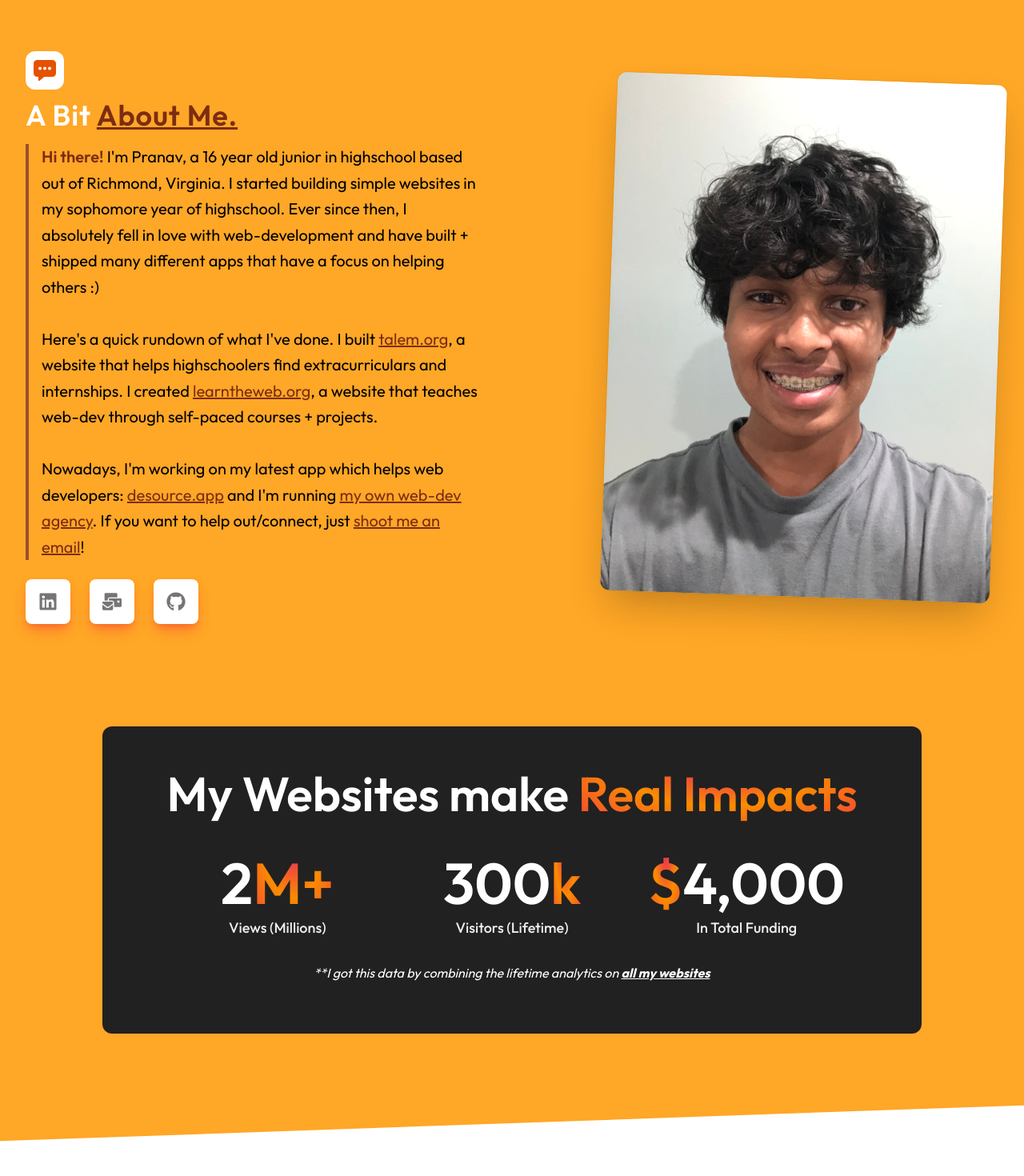
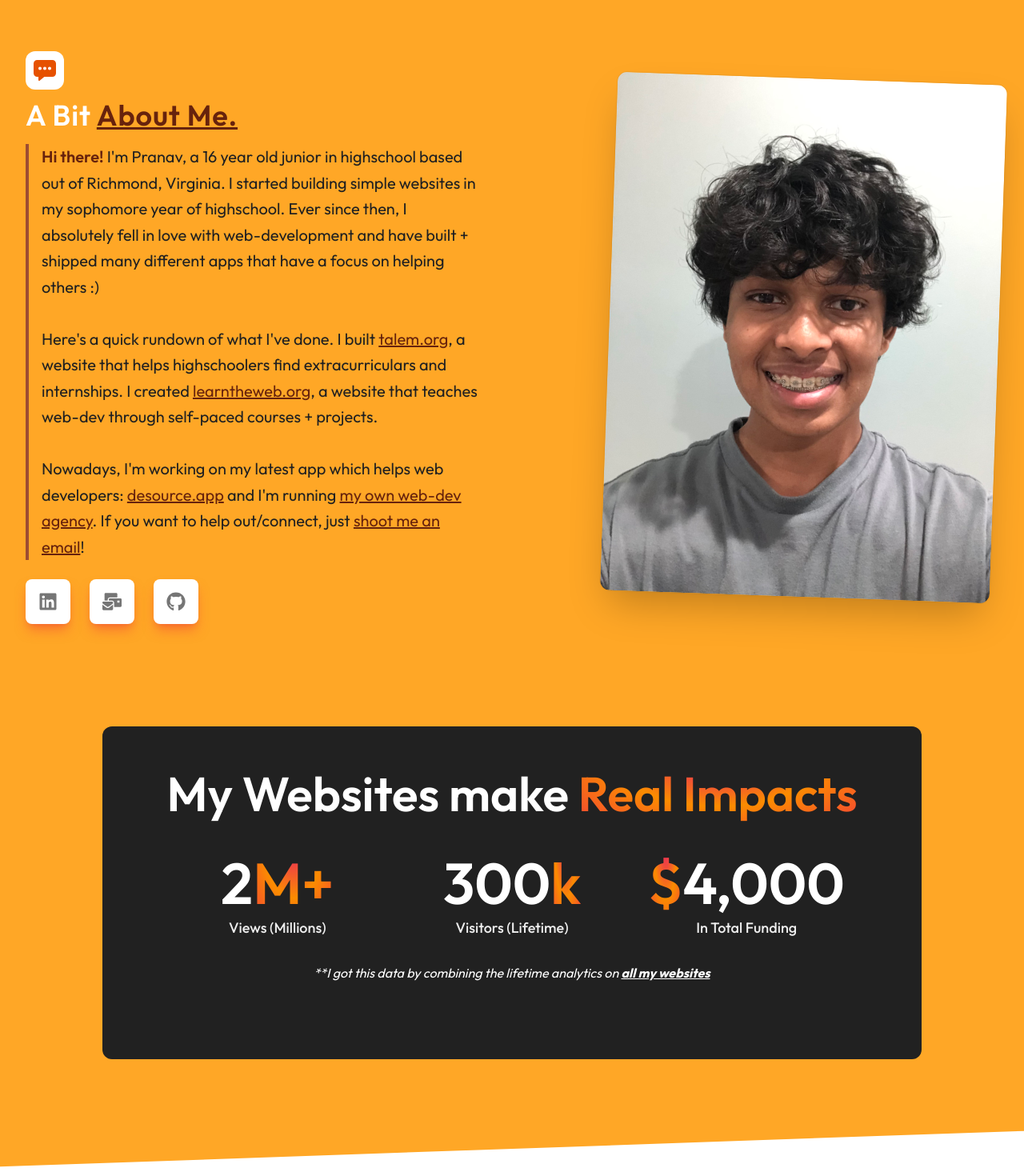
Before and after one commit to PkTheCoda/portfolio, a React (Vite) app: page / in a window 1280 px wide. Shown: the part 980-2450 px from the top of the page at 80% size. Built offline with nearby package versions, Linux system fonts and the light colour scheme.

Commit message:
ui changes + overflow mobile fix

```diff
--- a/src/Components/AboutSection.jsx
+++ b/src/Components/AboutSection.jsx
@@ -23,10 +23,10 @@ export default function AboutMe() {
 
                                 <div class="mt-3 font-outfit">
                                     <h2 class="text-4xl mb-1 font-semibold tracking-wide text-white">
-                                        A Bit <span className="text-[#7c2d12] underline">About Me.</span>
+                                        A Bit <span className="text-[#67230d] underline">About Me.</span>
                                     </h2>
-                                    <p className="px-4 text-black border-l-4 border-[#9d4d32] text-xl leading-relaxed font-outfit text-slate-900 my-4">
-                                      <span className="text-[#7c2d12] font-semibold">Hi there!</span>{' '}
+                                    <p className="px-4 text-gray-900 border-l-4 border-[#9d4d32] text-xl leading-relaxed font-outfit text-slate-900 my-4">
+                                      <span className="text-[#67230d] font-semibold">Hi there!</span>{' '}
                                         I'm Pranav, a 16 year old junior in highschool based out of Richmond, Virginia.
                                         I started building simple websites in my sophomore year of highschool.
                                         Ever since then, I absolutely fell in love with web-development and have built +
@@ -34,26 +34,26 @@ export default function AboutMe() {
                                       <br />
                                       <br />
                                       Here's a quick rundown of what I've done. I built{' '}
-                                      <a href="https://talem.org" target='_blank' className="underline text-[#7c2d12]">talem.org</a>,
+                                      <a href="https://talem.org" target='_blank' className="underline text-[#67230d]">talem.org</a>,
                                       a website that helps highschoolers find extracurriculars and internships. I created{' '}
-                                      <a href="https://learntheweb.org" target='_blank' className="underline text-[#7c2d12]">learntheweb.org</a>,
+                                      <a href="https://learntheweb.org" target='_blank' className="underline text-[#67230d]">learntheweb.org</a>,
                                       a website that teaches web-dev through self-paced courses + projects.
                                       <br />
                                       <br />
 
                                       Nowadays, I'm working on my latest app
                                       which helps web developers:{' '}
-                                      <a href="https://desource.app" target='_blank' className="underline text-[#7c2d12]">desource.app</a>{' '}
+                                      <a href="https://desource.app" target='_blank' className="underline text-[#67230d]">desource.app</a>{' '}
                                       and I'm running{' '}
-                                      <a href="https://thryvedesign.com" target='_blank' className="underline text-[#7c2d12]">my own web-dev agency</a>.
+                                      <a href="https://thryvedesign.com" target='_blank' className="underline text-[#67230d]">my own web-dev agency</a>.
                                       If you want to help out/connect, just{' '}
-                                      <a href="mailto:pranavkonjeti@gmail.com" target='_blank' className="underline text-[#7c2d12]">shoot me an email</a>!
+                                      <a href="mailto:pranavkonjeti@gmail.com" target='_blank' className="underline text-[#67230d]">shoot me an email</a>!
 
 
 
                                       {/* I love web development since it allows me to not only harness my creativity, but also
                                       because I'm able to make an impact in my local and global community. It really is awesome
-                                      because I can take anything that I imagine <span className="text-[#7c2d12] font-semibold">and turn
+                                      because I can take anything that I imagine <span className="text-[#67230d] font-semibold">and turn
                                       it into a reality.</span> */}
                                     </p>
 
@@ -81,7 +81,7 @@ export default function AboutMe() {
 
                     <div className="md:mt-16 mb-[7rem] font-outfit w-full px-4 xl:px-0 flex items-center justify-center relative flex-col">
 
-                        <div class="pt-12 sm:pt-16 flex flex-col gap-y-8 bg-gray-900 px-10 rounded-xl ">
+                        <div class="pt-12 sm:pt-16 pb-8 flex flex-col gap-y-8 bg-gray-900 px-10 rounded-xl ">
                             <div class="w-full px-4 mx-auto sm:px-6 lg:px-8">
                                 <div class="max-w-4xl mx-auto text-center">
                                 <h2 class="six-title font-semibold leading-9 text-white sm:leading-10">
--- a/src/Components/ExtraProjectsBottom.jsx
+++ b/src/Components/ExtraProjectsBottom.jsx
@@ -3,6 +3,7 @@ import sample2 from '../Images/ecoeats1.png'
 import sample3 from '../Images/acely1.png'
 import sample4 from '../Images/score1.png'
 import desource1 from '../Images/desource2.png'
+import { FaPlusCircle } from "react-icons/fa";
 
 export default function ExtraProjectBottom() {
     return (
@@ -15,12 +16,12 @@ export default function ExtraProjectBottom() {
 
             <div className="py-10 max-w-5xl px-2 gap-6 mx-auto flex flex-col gap-y-14 h-full items-center">
 
-                <a target='_blank' href='https://score1600.com' className="grid md:grid-cols-2 gap-8 p-8 rounded-xl h-full shadow-md cursor-pointer bg-[#ffedd5]">
+                <div target='_blank' href='https://score1600.com' className="grid md:grid-cols-2 gap-8 p-8 rounded-xl shadow-md cursor-pointer bg-[#ffedd5]">
                     <div className="p-4 gap-y-2 flex flex-col text-black justify-center">
-                        <h1 className="five-title text-blue-700 underline">
-                            Score1600.com
+                        <h1 className="five-title text-blue-700 underline text-wrap">
+                            Score1600
                         </h1>
-                        <h3 className='paragraph-responsive text-balance leading-6 font-light text-gray-800'>
+                        <h3 className='text-sm sm:text-lg text-balance leading-6 font-light text-gray-800'>
                             Score1600 is an SAT tutoring service started with a group of friends. I personally LOVE
                             this website - I focused heavily on design + color theme while making it.
                             <br />
@@ -32,9 +33,9 @@ export default function ExtraProjectBottom() {
                     <div className="flex items-center">
                         <img src={sample4} alt="Image of another project of mine" className='rounded-md shadow-lg' />
                     </div>
-                </a>
+                </div>
 
-                <a target='_blank' href='#' className=" grid md:grid-cols-2 gap-8 h-full shadow-md cursor-pointer bg-[#ffedd5] p-8 rounded-xl">
+                <a target='_blank' href='#' className=" grid md:grid-cols-2 gap-8 shadow-md cursor-pointer bg-[#ffedd5] p-8 rounded-xl">
                     <div className="flex items-center">
                         <img src={sample2} alt="Image of another project of mine" className='rounded-md shadow-lg' />
                     </div>
@@ -42,7 +43,7 @@ export default function ExtraProjectBottom() {
                         <h1 className="five-title">
                             EcoEats
                         </h1>
-                        <h3 className='paragraph-responsive text-balance leading-6 font-light text-gray-800'>
+                        <h3 className='text-sm sm:text-lg text-balance leading-6 font-light text-gray-800'>
                             EcoEats is a revolutionary app that connects food banks and charities with food. The App
                             was created with a group of friends, however, I built the showcase website for the app! It
                             was a pretty fun project and I did learn quite a bit! Currently the website is not up, but will
@@ -52,12 +53,12 @@ export default function ExtraProjectBottom() {
                 </a>
 
 
-                <a target='_blank' href='#' className=" grid md:grid-cols-2 gap-8 p-8 rounded-xl h-full shadow-md cursor-pointer bg-[#ffedd5]">
+                <a target='_blank' href='#' className=" grid md:grid-cols-2 gap-8 p-8 rounded-xl shadow-md cursor-pointer bg-[#ffedd5]">
                     <div className="p-4 gap-y-2 flex flex-col text-black justify-center">
                         <h1 className="five-title">
                             Acely
                         </h1>
-                        <h3 className='paragraph-responsive text-balance leading-6 font-light text-gray-800'>
+                        <h3 className='text-sm sm:text-lg text-balance leading-6 font-light text-gray-800'>
                             Acely is (kind of) an older project (2~ months in the works). You can think of it as
                             a questionbank of AP-exam style questions + AI-powered answers. (yes, AI. You can be shocked now)
                             Anyways, I'm super excited about this project! We'll be releasing it by the end of the summer with
--- a/src/Components/Header.jsx
+++ b/src/Components/Header.jsx
@@ -26,7 +26,7 @@ export default function Navbar() {
 
   return (
     <>
-      <div className="bg-white/40 max-w-[85rem] rounded-2xl md:sticky z-40 top-10 backdrop-blur-xl m-6 flex items-center mx-auto">
+      <div className="bg-white/40 max-w-[85rem] rounded-2xl md:sticky z-40 top-10 backdrop-blur-xl m-6 flex items-center mx-auto px-6">
         <header className="shadow-[0_8px_30px_rgb(0,0,0,0.12)] rounded-2xl w-full z-40 mx-auto">
           <nav className="flex  rounded-2xl items-center justify-between p-6 lg:px-8" aria-label="Global">
             <div className="flex lg:flex-1">
--- a/src/Components/ToolsSection.jsx
+++ b/src/Components/ToolsSection.jsx
@@ -169,11 +169,9 @@ export default function ToolsSection() {
 
 
 
-    <div className="max-w-[100rem] mx-auto">
-      <h3 class="flex items-center w-full p-20">
-        <span class="flex-grow bg-orange-300 rounded h-1"></span>
-        <button class="font-outfit mx-4 five-title">My Skills/Technologies</button>
-        <span class="flex-grow bg-orange-300 rounded h-1"></span>
+    <div className="max-w-[100rem] mx-auto space-y-10">
+      <h3 class="flex items-center justify-center w-full text-center five-title font-outfit font-medium tracking-tight">
+        My Skills & Technologies
       </h3>
       <div className="flex mx-2 lg:mx-10">
           <Column title="Miscellaneous" tools={miscellaneous} />
```
Also changed, not shown: src/Components/Projects.jsx (+42 -36 lines).
